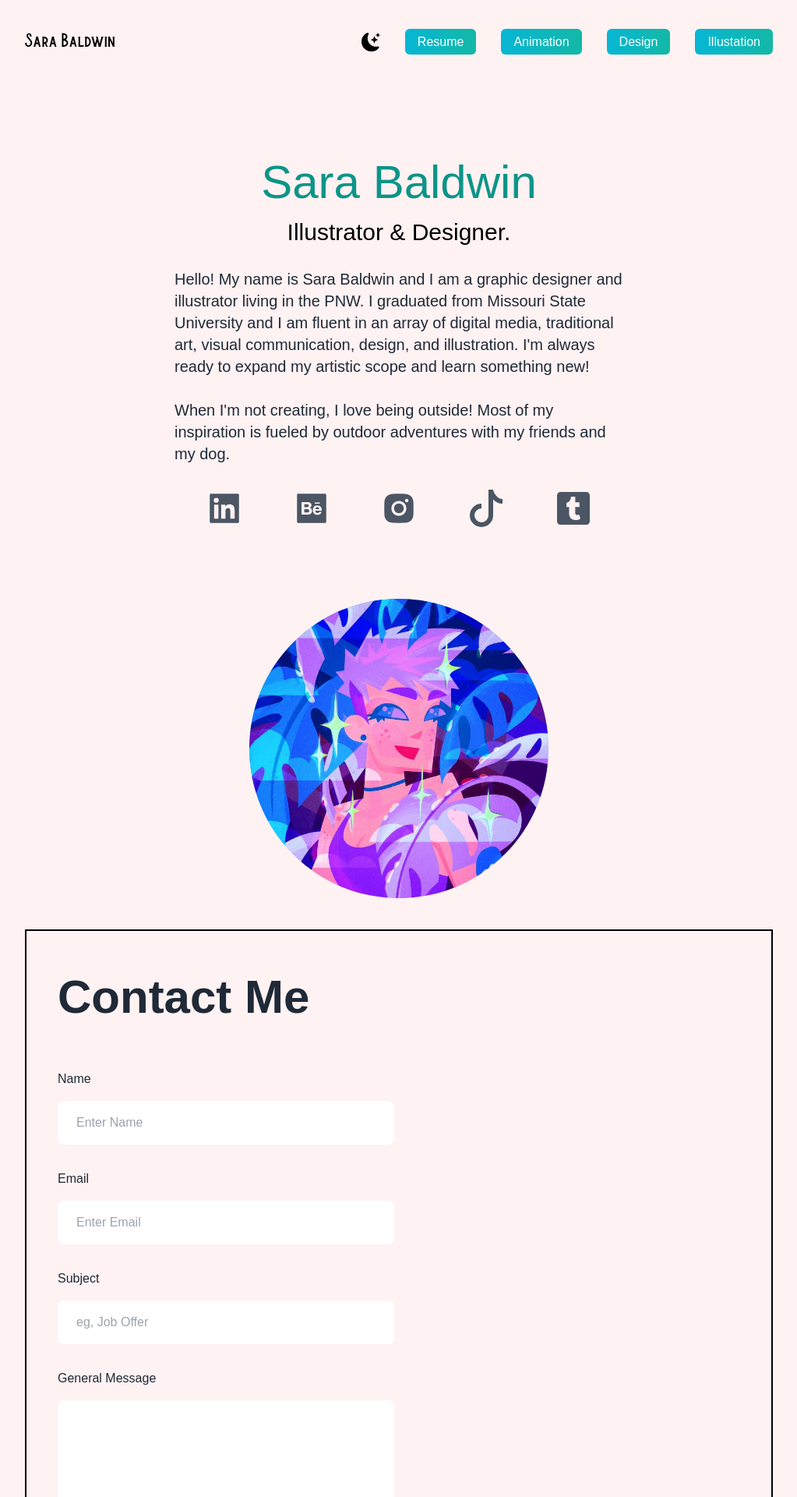
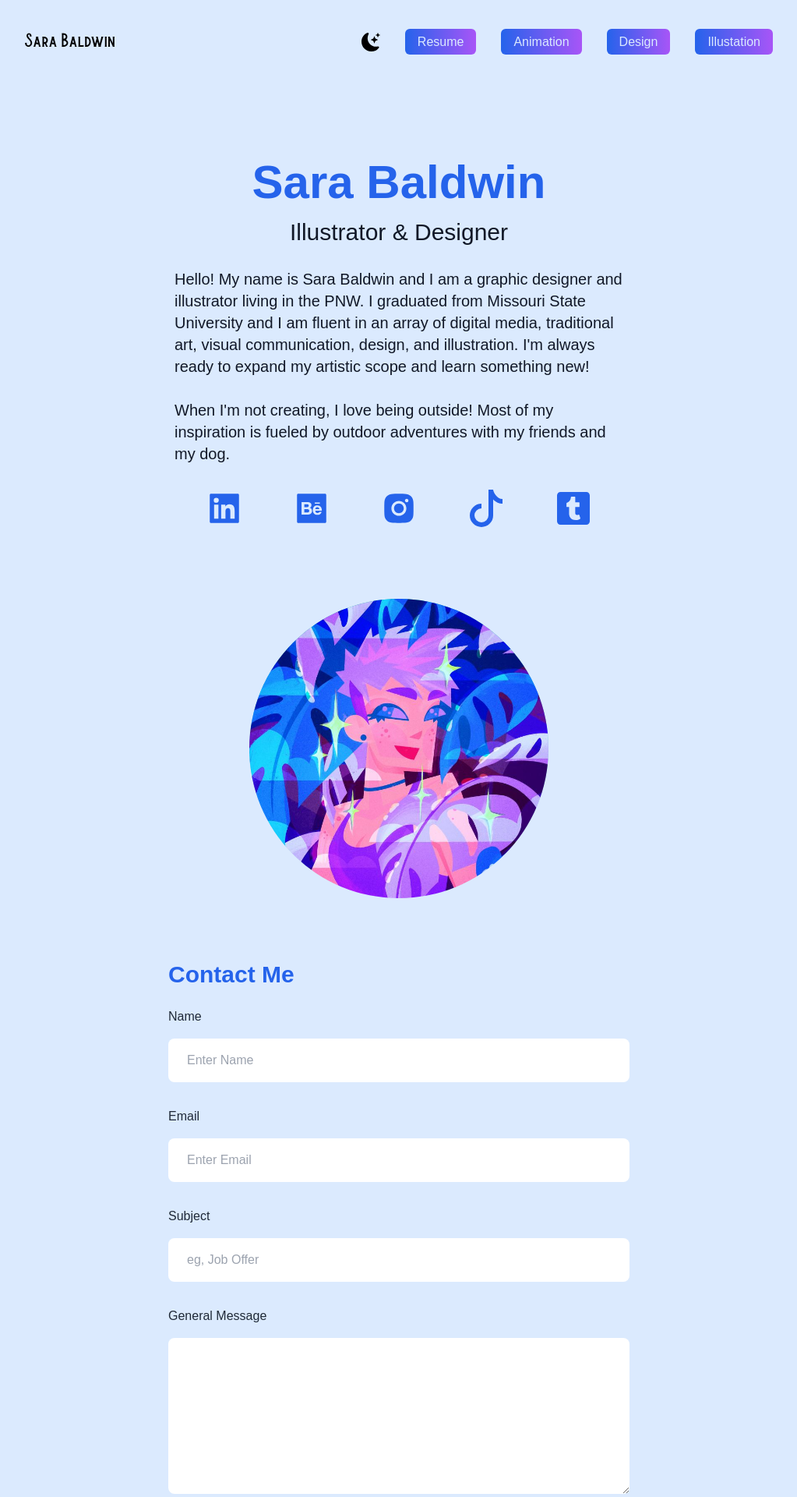
Before and after one commit to m-vers/art-portfolio, a Next.js app: page / in a window 1280 px wide. Shown: the top 1920 px of the page at 78% size, without its empty margins (128-1151 px from the left). Built offline with nearby package versions, Linux system fonts and the light colour scheme.

Commit message:
Updated color scheme

```diff
--- a/pages/components/contact.js
+++ b/pages/components/contact.js
@@ -58,13 +58,13 @@ const Contact = () => {
   };
 
   return (
-    <section className="border-black border-2">
-      <div className="p-10 max-w-lg">
-          <h3 className="text-gray-800 font-black md:text-[60px] sm:text-[50px] xs:text-[40px] text-[30px]">Contact Me</h3>
+    <section>
+      <div className="p-10 max-w-2xl m-auto">
+          <h3 className="text-blue-600 text-2xl font-bold md:text-3xl">Contact Me</h3>
 
           <form ref={formRef}
           onSubmit={handleSubmit}
-          className='mt-12 flex flex-col gap-8'>
+          className='mt-6 flex flex-col gap-8'>
             <label className="flex flex-col">
               <span className="text-gray-800 font-medium mb-4">Name</span>
               <input
--- a/pages/index.js
+++ b/pages/index.js
@@ -30,11 +30,11 @@ export default function Home() {
       </Head>
 
 {/* Main Section */}
-      <main className="bg-red-50 px-10 dark:bg-gray-900 md:px-20 lg:px-40">
+      <main className="bg-blue-100 px-10 dark:bg-gray-900 md:px-20 lg:px-40">
         <section className="min-h-screen">
 
 {/* Header Navigation */}
-          <nav className="py-10 mb-12 flex justify-between dark:text-white">
+          <nav className="py-10 mb-12 flex justify-between dark:text-blue-100">
             <Link href="/"
             onClick={() => {
             setActive("");
@@ -50,8 +50,8 @@ export default function Home() {
               </li>
               <li>
                 <a
-                  className="bg-gradient-to-r from-cyan-500
-                  text- to-teal-500 text-white px-4 py-2
+                  className="bg-gradient-to-r from-blue-600
+                  to-purple-500 text-blue-100 px-4 py-2
                   border-none rounded-md ml-8"
                   href="#"
                 >
@@ -60,8 +60,8 @@ export default function Home() {
               </li>
               <li>
                 <Link
-                  className="bg-gradient-to-r from-cyan-500
-                   to-teal-500 text-white px-4 py-2
+                  className="bg-gradient-to-r from-blue-600
+                   to-purple-500 text-blue-100 px-4 py-2
                   border-none rounded-md ml-8"
                   href="./components/animation"
                 >
@@ -70,8 +70,8 @@ export default function Home() {
               </li>
               <li>
                 <Link
-                  className="bg-gradient-to-r from-cyan-500
-                  text- to-teal-500 text-white px-4 py-2
+                  className="bg-gradient-to-r from-blue-600
+                  to-purple-500 text-blue-100 px-4 py-2
                   border-none rounded-md ml-8"
                   href="./components/design"
                 >
@@ -80,8 +80,8 @@ export default function Home() {
               </li>
               <li>
                 <Link
-                  className="bg-gradient-to-r from-cyan-500
-                  text- to-teal-500 text-white px-4 py-2
+                  className="bg-gradient-to-r from-blue-600
+                  to-purple-500 text-blue-100 px-4 py-2
                   border-none rounded-md ml-8"
                   href="./components/illustration"
                 >
@@ -93,19 +93,19 @@ export default function Home() {
 
 {/* Site Banner */}
           <div className="text-center p-10">
-            <h2 className="text-5xl py-2 text-teal-600 font-medium dark:text-teal-400 md:text-6xl">
+            <h2 className="text-5xl py-2 text-blue-600 font-bold dark:text-blue-400 md:text-6xl">
               Sara Baldwin
             </h2>
-            <h3 className="text-2xl py-2 dark:text-white md:text-3xl">
-              Illustrator & Designer.
+            <h3 className="text-2xl py-2 text-gray-900 dark:text-blue-100 md:text-3xl">
+              Illustrator & Designer
             </h3>
-            <p className="text-left py-5 leading-8 text-gray-800 dark:text-gray-200 max-w-xl mx-auto md:text-xl">
+            <p className="text-left py-5 leading-8 text-gray-900 dark:text-blue-100 max-w-xl mx-auto md:text-xl">
             Hello! My name is Sara Baldwin and I am a graphic designer and illustrator living in the PNW. I graduated from Missouri State University and I am fluent in an array of digital media, traditional art, visual communication, design, and illustration.
             I'm always ready to expand my artistic scope and learn something new!
             <br /><br />
             When I'm not creating, I love being outside! Most of my inspiration is fueled by outdoor adventures with my friends and my dog.
             </p>
-            <div className="text-5xl flex flex-wrap justify-center gap-16 py-3 text-gray-600 dark:text-gray-400">
+            <div className="text-5xl flex flex-wrap justify-center gap-16 py-3 text-blue-600 dark:text-blue-400">
               <Link href="https://www.linkedin.com/in/lemonwatercolor/" target="_blank">
                 <AiFillLinkedin />
               </Link>
```
